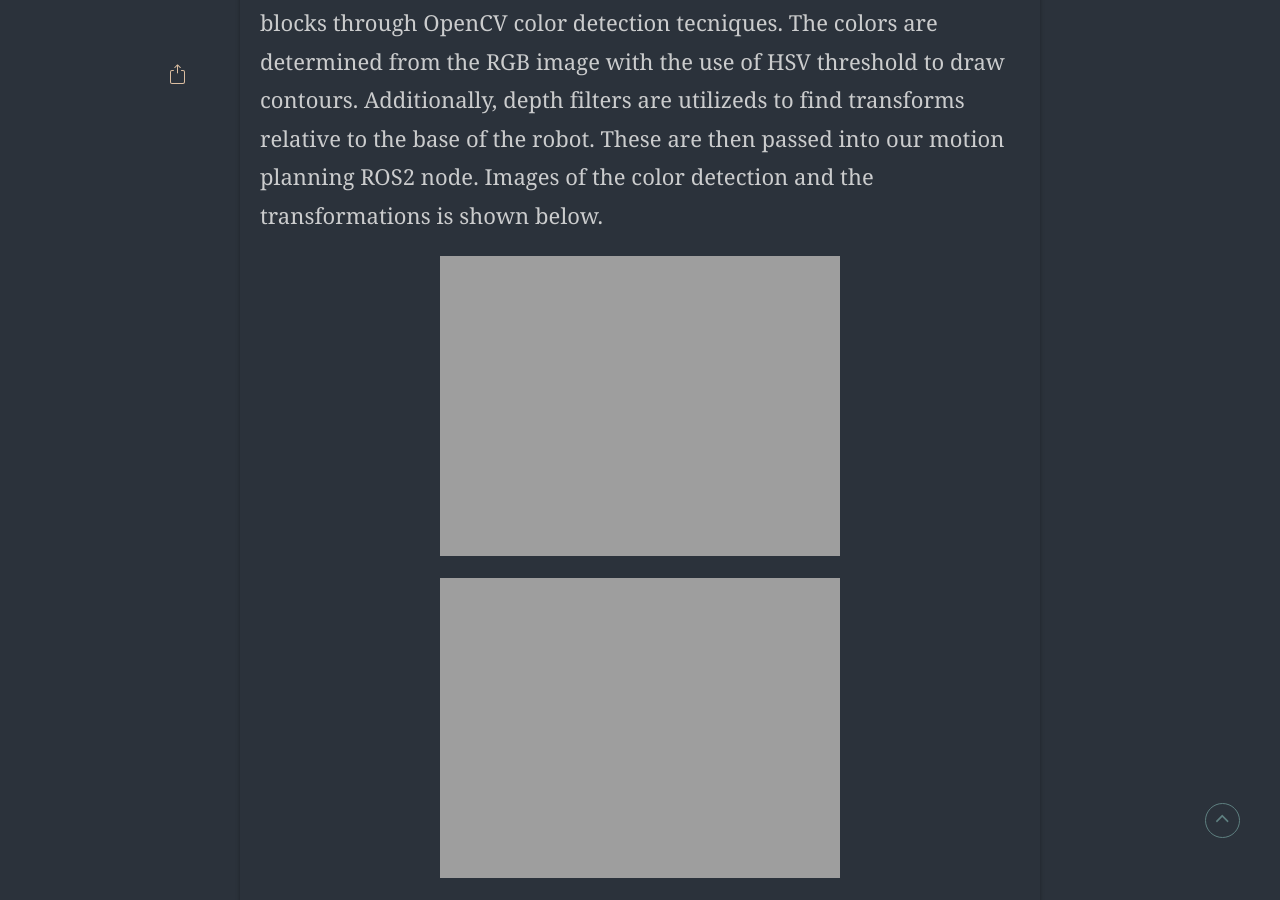
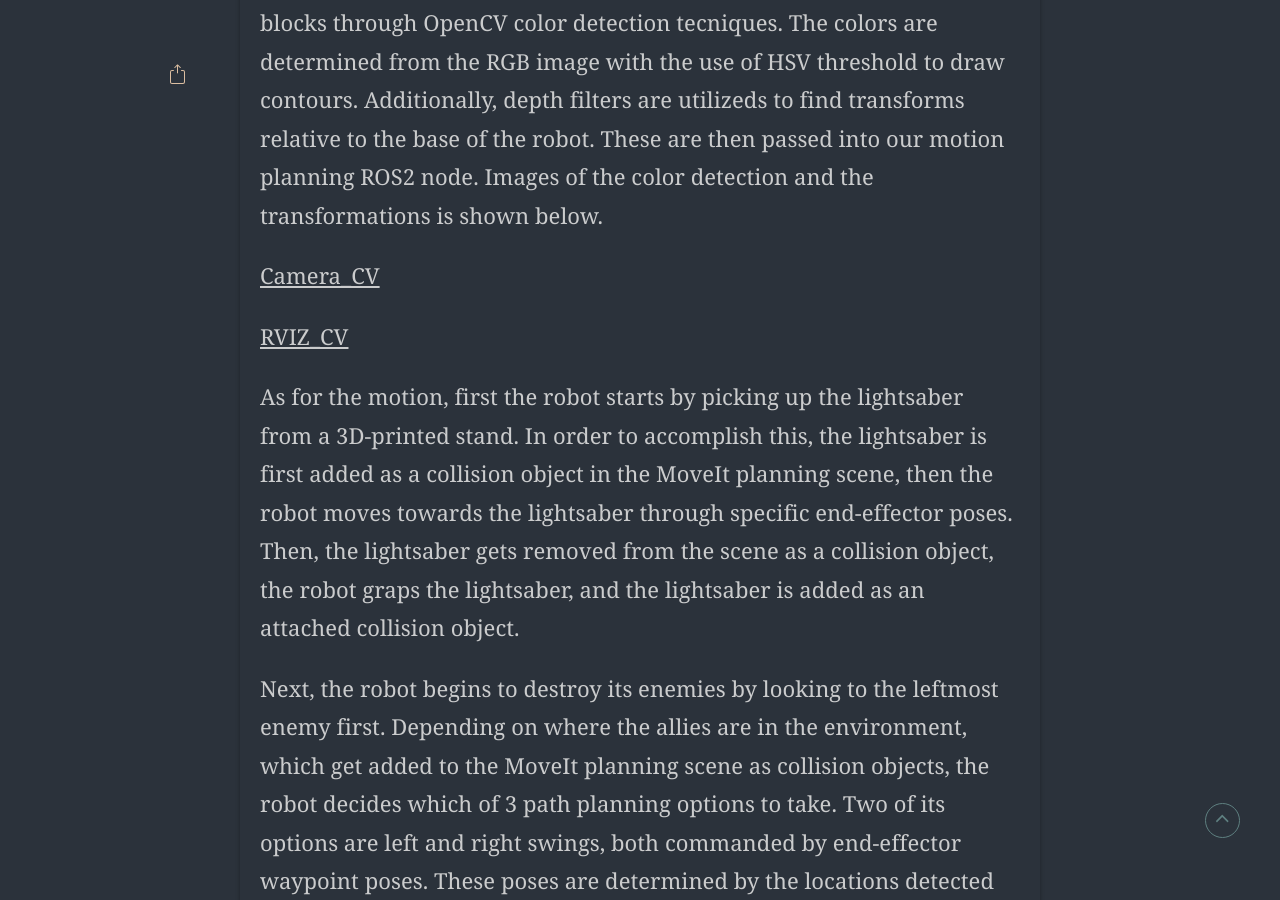
Before and after one commit to megsindelar/megsindelar.github.io, a Jekyll site: the page built from _posts/2021-02-06-Attack-of-the-Franka.md, in a window 1280 px wide and 900 px high, scrolled down 1571 px. Built offline with Jekyll 4.4.1, drawn with Linux system fonts in a browser that asks for light colours; some web fonts are replaced; our own code applies the rules of GitHub Pages for plain Markdown files.

Commit message:
Update 2021-02-06-Attack-of-the-Franka.md

```diff
--- a/_posts/2021-02-06-Attack-of-the-Franka.md
+++ b/_posts/2021-02-06-Attack-of-the-Franka.md
@@ -25,10 +25,14 @@ I worked on this project in a team of 4, with my other team members including Ni
 
 Overall, the system detects the difference between the blue and red blocks through OpenCV color detection tecniques. The colors are determined from the RGB image with the use of HSV threshold to draw contours. Additionally, depth filters are utilizeds to find transforms relative to the base of the robot. These are then passed into our motion planning ROS2 node. Images of the color detection and the transformations is shown below.
 
-<img src="{{ site.url }}{{ site.baseurl }}/assets/img/posts/20210206/Camera_CV.png" />
+[Camera_CV](https://user-images.githubusercontent.com/87098227/207943180-a5a74619-e88a-40fc-bcca-0b5af6c167ae.png)
+
+<!-- <img src="{{ site.url }}{{ site.baseurl }}/assets/img/posts/20210206/Camera_CV.png" /> -->
+
+[RVIZ_CV](https://user-images.githubusercontent.com/87098227/207943370-a53713c0-cc64-42e5-ac7c-8e8092560970.png)
 
 
-<img src="{{ site.url }}{{ site.baseurl }}/assets/img/posts/20210206/RVIZ_CV.png" />
+<!-- <img src="{{ site.url }}{{ site.baseurl }}/assets/img/posts/20210206/RVIZ_CV.png" /> -->
 
 
 <!-- <center><img src='./assets/img/posts/20210206/Camera_CV.png' width="540"></center><br> -->
```
Also changed, not shown: other parts of _posts/2021-02-06-Attack-of-the-Franka.md (+1 -0 lines).
